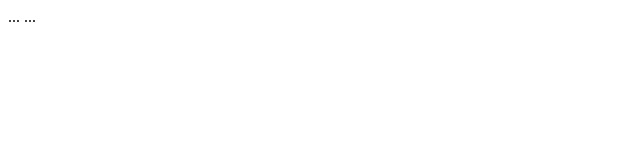
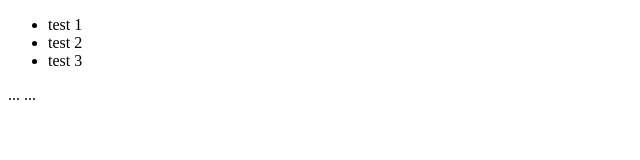
Before and after one commit to Swiit42/Exercice_Weekend, a plain HTML site: page index.html in a window 1280 px wide. Shown: the whole page, without its empty margins (0-640 px from the left). Drawn offline with Linux system fonts and the light colour scheme.

Commit message:
ajout nav bar

```diff
--- a/index.html
+++ b/index.html
@@ -7,6 +7,13 @@
   <script src="script.js"></script>
 </head>
 <body>
+    <nav>
+      <ul>
+        <li> test 1 </li>
+        <li> test 2 </li>
+        <li> test 3 </li>
+      </ul>
+    </nav>
   ...
   <!-- Le reste du contenu -->
   ...
```
